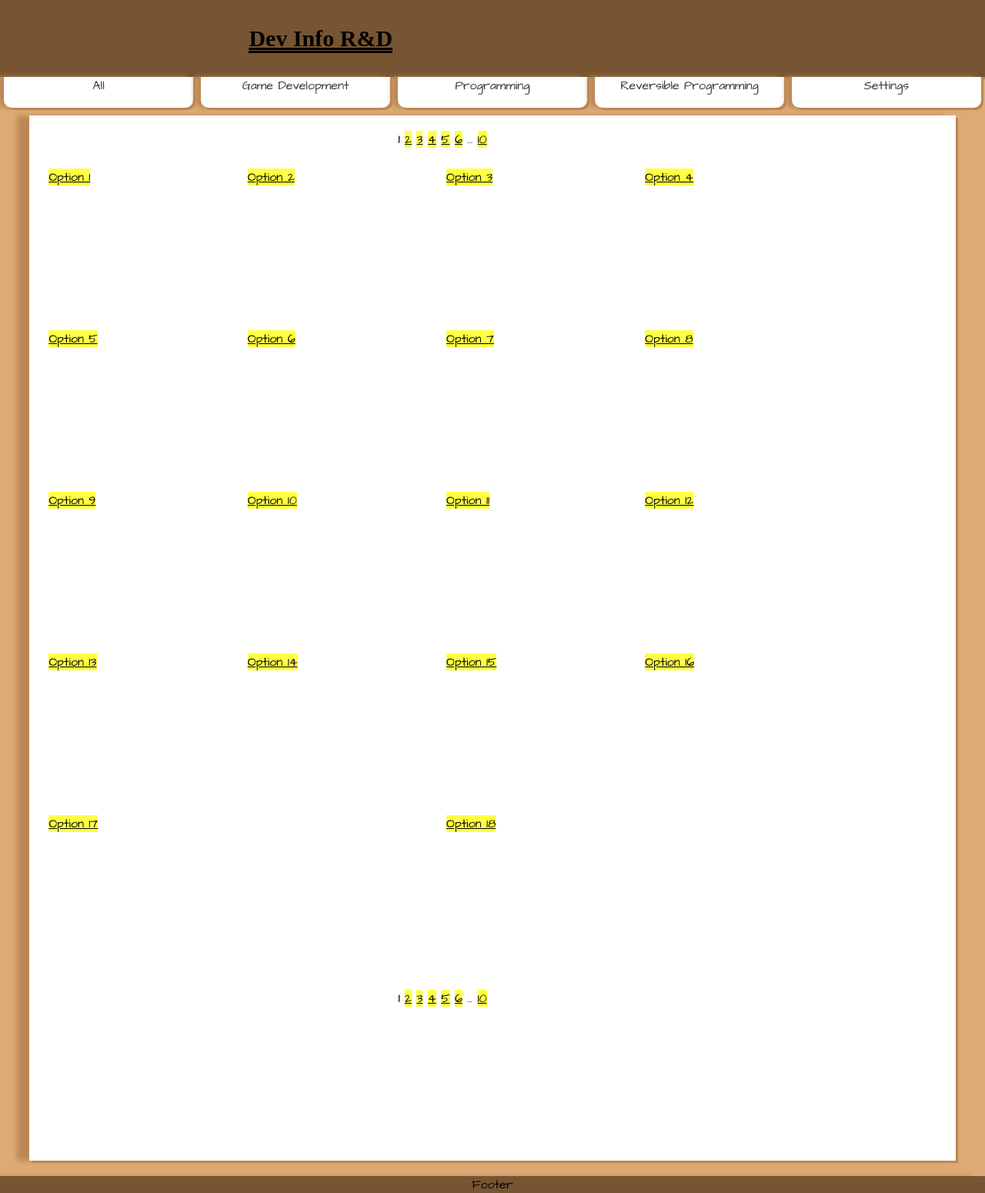
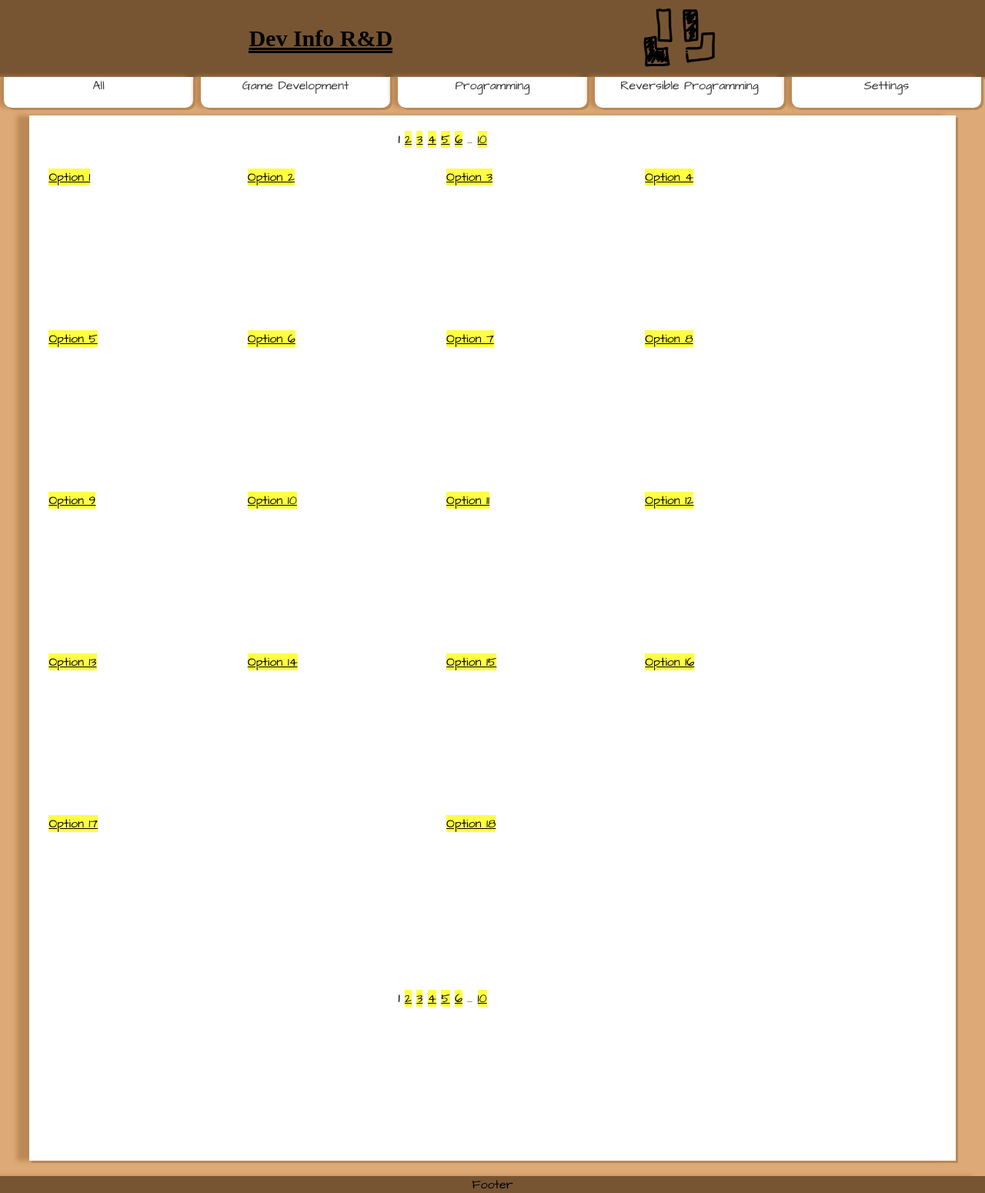
Before and after one commit to devinford/devinford.github.io, a Jekyll site: the page built from index.md, in a window 1280 px wide. Shown: the whole page at 77% size. Built offline with Jekyll 4.4.1, drawn with Linux system fonts in a browser that asks for light colours.

Commit message:
Fixing logo scaling.

```diff
--- a/styles/notebook.css
+++ b/styles/notebook.css
@@ -57,6 +57,8 @@ footer {
 .logo-1 {
   background-image: url('/media/logo-notebook.png');
   position: absolute;
+  height: 100%;
+  width: 100%;
   background-repeat: no-repeat;
   background-size: contain;
   transition: opacity 2s;
@@ -66,6 +68,8 @@ footer {
 .logo-2 {
   background-image: url('/media/logo-notebook2.png');
   position: absolute;
+  height: 100%;
+  width: 100%;
   background-repeat: no-repeat;
   background-size: contain;
   transition: opacity 2s;
@@ -75,6 +79,8 @@ footer {
 .logo-3 {
   background-image: url('/media/logo-notebook3.png');
   position: absolute;
+  height: 100%;
+  width: 100%;
   background-repeat: no-repeat;
   background-size: contain;
   transition: opacity 2s;
```
